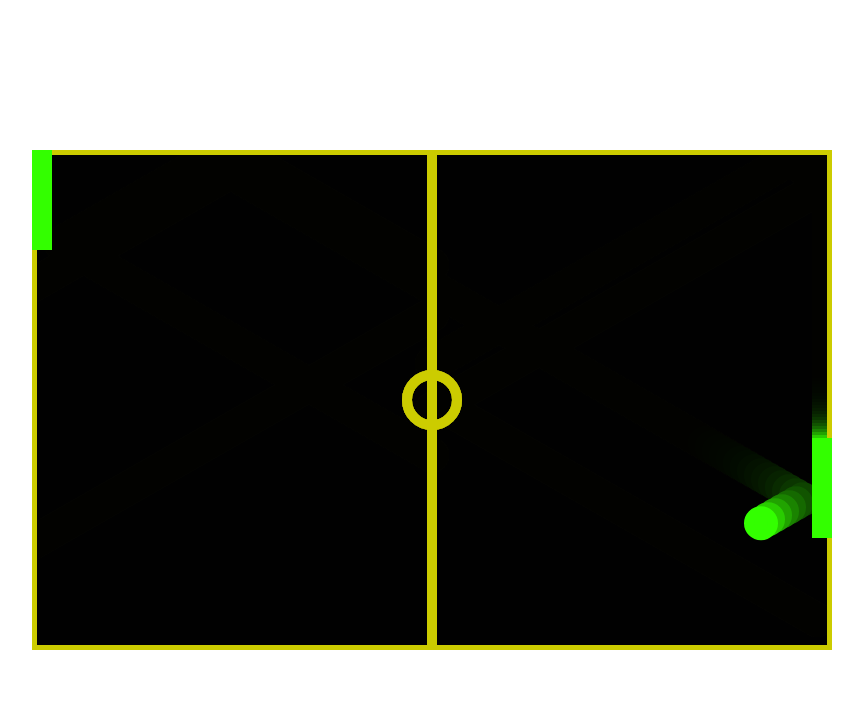
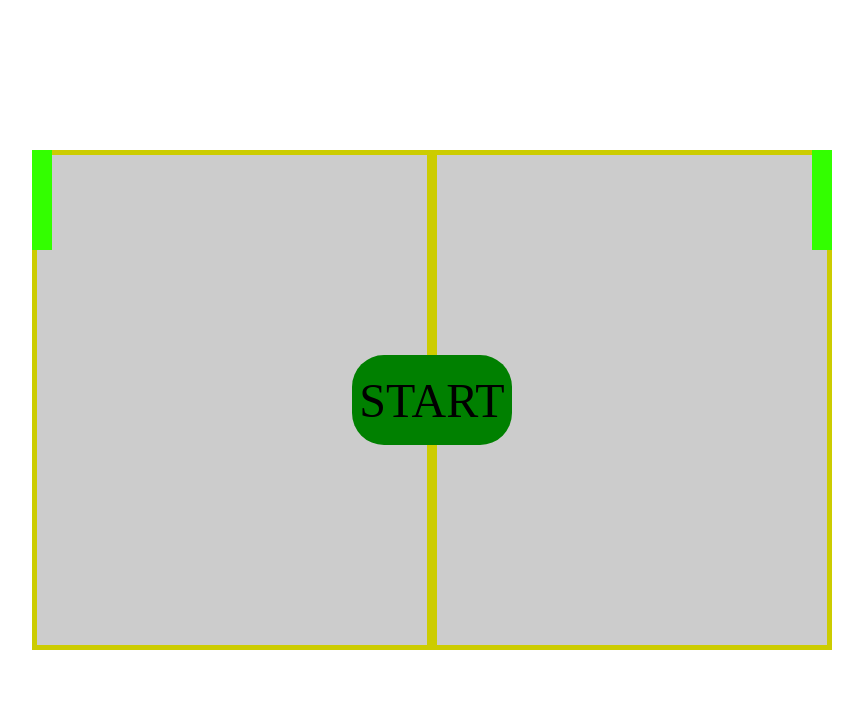
Before and after one commit to Nafim-Ershad/pong-game, a website built with Vite: page index.html in a window 1280 px wide. Shown: the whole page, without its empty margins (208-1071 px from the left). Built offline with nearby package versions, Linux system fonts and the light colour scheme.

Commit message:
Added a simple level system without any speed increments

```diff
--- a/index.html
+++ b/index.html
@@ -10,6 +10,10 @@
     <canvas id="game"></canvas>
     <h1 id="player1score">0</h1>
     <h1 id="player2score">0</h1>
+
+    <div id="level">Level 1</div>
+
+    <div class="start">Start</div>
     <script type="module" src="/src/main.ts"></script>
   </body>
 </html>
--- a/src/main.ts
+++ b/src/main.ts
@@ -7,8 +7,12 @@ import {Ball, Paddle} from "./ObjectClasses";
 const canvas = document.querySelector("#game") as HTMLCanvasElement;
 const ctx = canvas.getContext('2d') as CanvasRenderingContext2D;
 
+const startButton = document.querySelector(".start") as HTMLDivElement;
+const levelContainer = document.querySelector('#level') as HTMLDivElement;
+
 // Keyboard Key Presses
 const keyPressed: boolean[] = [];
+let level = 1;
 
 canvas.width = window.screen.width;
 canvas.height = window.screen.height - 100;
@@ -44,9 +48,17 @@ function scoreIncrease(): void{
     player1.score += 1;
     (document.querySelector("#player1score") as HTMLHeadingElement).innerText = `${player1.score}`;
     respawnBall(canvas, ball);
+
+    if(player1.score != 0 && player1.score % 5 === 0){
+      level += 1;
+      levelContainer.innerText = `Level ${level}`;
+    }
   }
 }
 
+
+
+// Collision Calculations
 function paddleCollisionWithEdges(paddle: Paddle): void{
   if(paddle.position.y <= 0){
     paddle.position.y = 0;
@@ -66,7 +78,6 @@ function ballAndPaddleCollision(ball: Ball, paddle: Paddle): void{
 }
 
 window.addEventListener('keydown', function(e: KeyboardEvent){
-  console.log(e);
   keyPressed[e.keyCode] = true;
 });
 
@@ -125,6 +136,10 @@ function gameUpdate(): void{
 }
 
 function gameDraw(): void{
+
+  ctx.fillStyle = "rgba(0, 0, 0, 0.2)";
+  ctx.fillRect(0, 0, canvas.width, canvas.height);
+
   ball.draw();
   player1.draw();
   player2.draw();
@@ -135,8 +150,8 @@ function gameLoop(): void{
 
   drawGameScene();
 
-  ctx.fillStyle = "rgba(0, 0, 0, 0.2)";
-  ctx.fillRect(0, 0, canvas.width, canvas.height);
+  // ctx.fillStyle = "rgba(0, 0, 0, 0.2)";
+  // ctx.fillRect(0, 0, canvas.width, canvas.height);
 
   window.requestAnimationFrame(gameLoop);
 
@@ -145,4 +160,11 @@ function gameLoop(): void{
 
 }
 
-gameLoop();
+drawGameScene();
+gameDraw();
+
+startButton.addEventListener('click', function(): void{
+
+  startButton.classList.add('hidden');
+  gameLoop();
+});
--- a/src/style.scss
+++ b/src/style.scss
@@ -30,4 +30,33 @@ body{
       right: 35%;
     }
   }
+
+  #level{
+    position: absolute;
+    left: 10px;
+    bottom: 10px;
+    color: white;
+  }
+
+  .start{
+    position: absolute;
+    left: 50%;
+    top: 50%;
+    width: 10rem;
+    aspect-ratio: 16/9;
+    border-radius: 2rem;
+    display: flex;
+    align-items: center;
+    justify-content: center;
+    text-transform: uppercase;
+    background-color: green;
+    color: black;
+    font-size: 3rem;
+    transform: translate(-50%, -50%);
+    cursor: pointer;
+
+    &.hidden{
+      visibility: hidden;
+    }
+  }
 }
```
